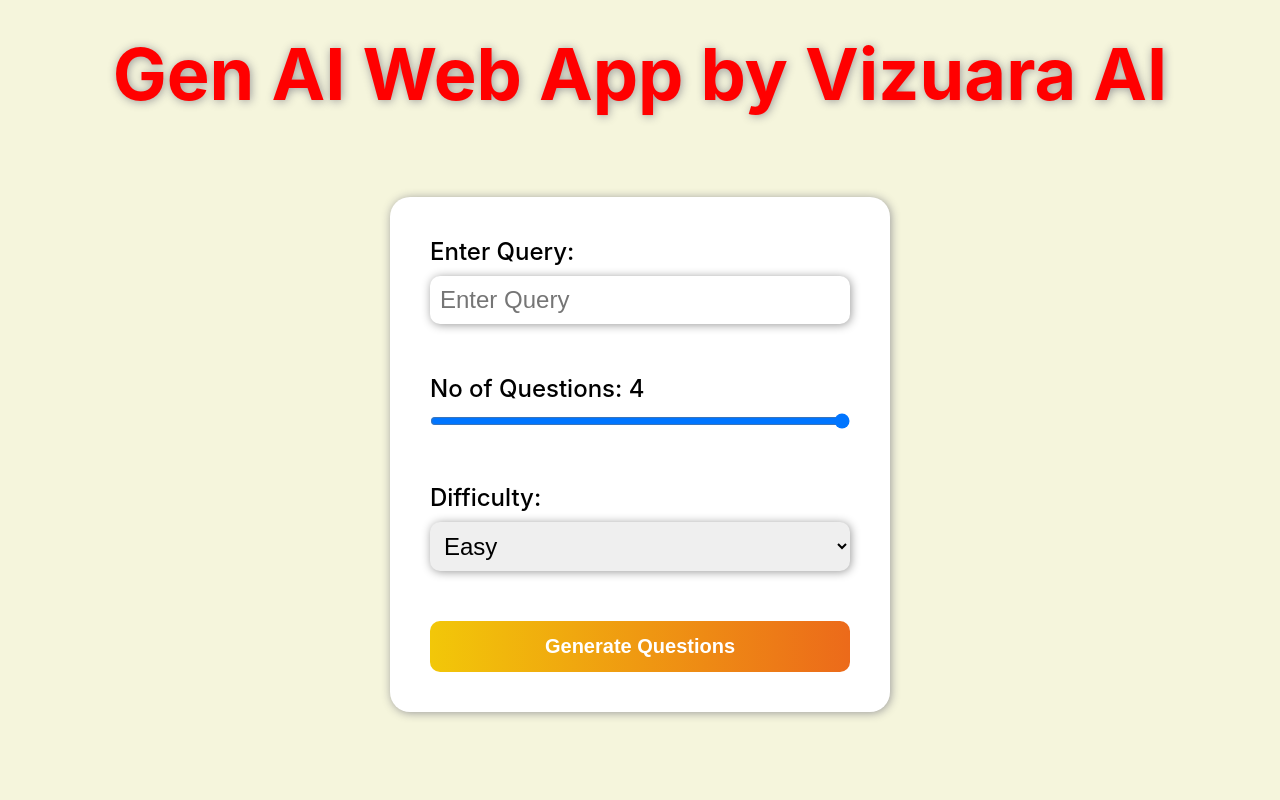
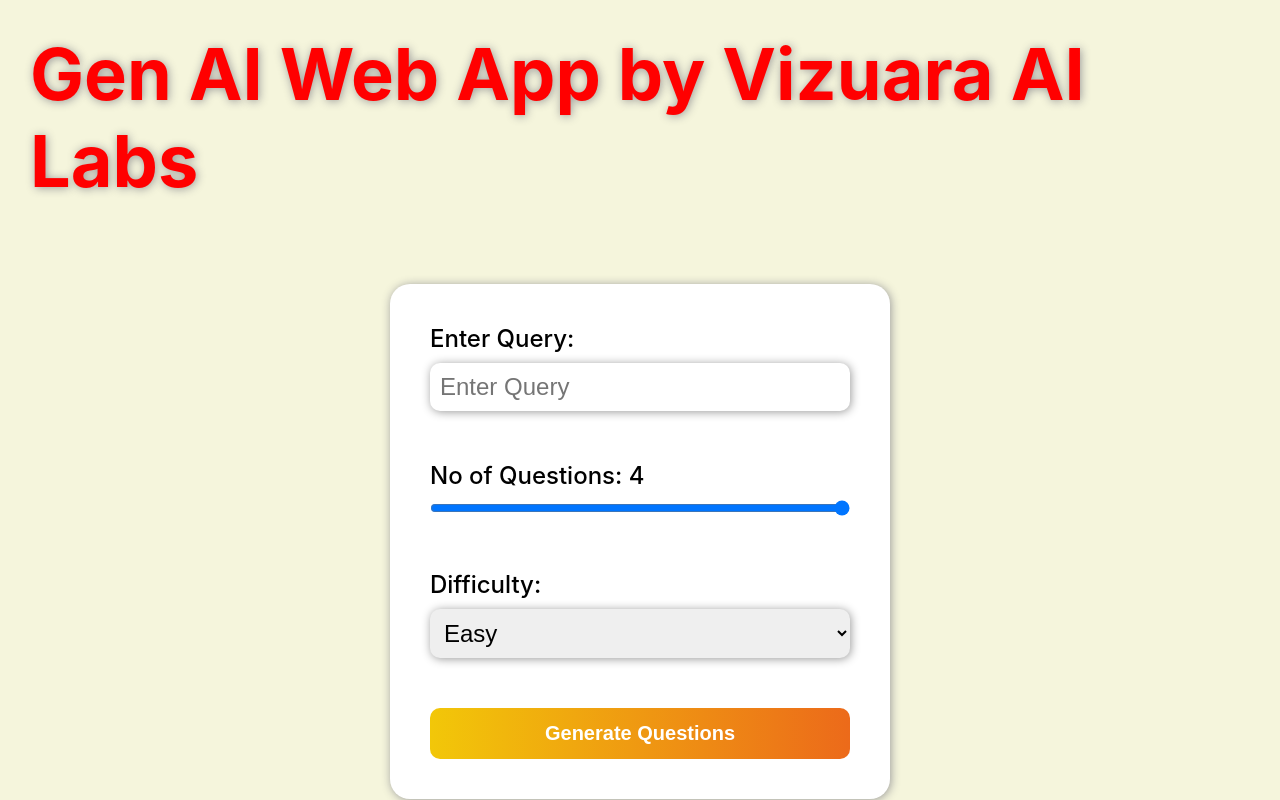
Before and after one commit to souravjana96/Gen_AI_Web_App, a React (Vite) app: page / in a window 1280 px wide. Built offline with nearby package versions, Linux system fonts and the light colour scheme.

Commit message:
Vikas, modified title for test only

```diff
--- a/src/App.jsx
+++ b/src/App.jsx
@@ -24,7 +24,7 @@
 
   return (
     <div className="main-container">
-      <h1>Gen AI Web App by Vizuara AI</h1>
+      <h1>Gen AI Web App by Vizuara AI Labs</h1>
 
       <div className="form-container">
         <div>
```
